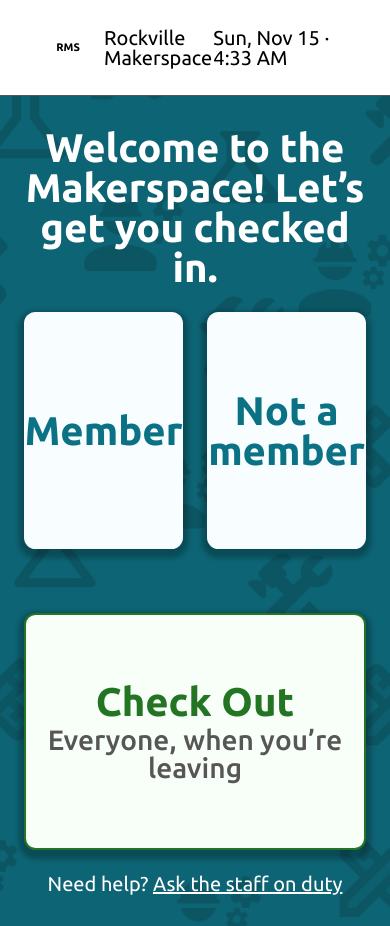
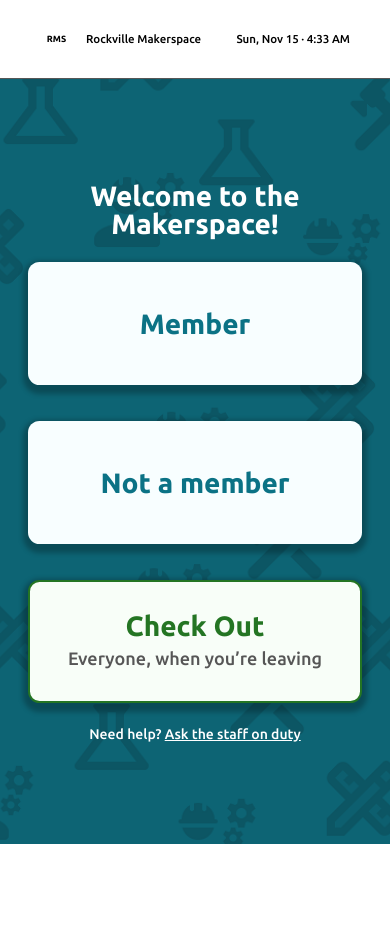
Before and after one commit to Hack4Impact-UMD/rockville-makerspace, a React (Vite) app in the folder packages/frontend/: page / in a window 390 px wide. After the commit the page ends 844 px from the top, so only its background shows below. Built offline with nearby package versions, Linux system fonts and the light colour scheme; no server answers.

Commit message:
mobile UI for home page - scaled eerything down

```diff
--- a/packages/frontend/src/components/layout/Clock.tsx
+++ b/packages/frontend/src/components/layout/Clock.tsx
@@ -23,7 +23,7 @@ export function Clock() {
   return (
     <time
       dateTime={now.toISOString()}
-      className="text-black text-[20px] leading-none"
+      className="text-black text-[11.5px] leading-none font-medium sm:text-[20px] sm:font-normal"
     >
       {dateFormat.format(now)} · {timeFormat.format(now)}
     </time>
--- a/packages/frontend/src/components/layout/Navbar.tsx
+++ b/packages/frontend/src/components/layout/Navbar.tsx
@@ -8,13 +8,17 @@ export function Navbar() {
   });
 
   return (
-    <header className="flex items-center bg-white py-[28px] px-[48px] w-full h-[96px] justify-between border-b border-[#565656]">
-      <nav className="flex items-center gap-[16px] text-black">
+    <header className="flex items-center bg-white py-[23px] px-10 w-full h-[79px] justify-between border-b border-[#565656] sm:py-[28px] sm:px-[48px] sm:h-[96px]">
+      <nav className="flex items-center gap-[13px] text-black sm:gap-[16px]">
         {backTo && <BackArrow to={backTo} />}
-        <div className="flex size-10 shrink-0 items-center justify-center rounded-lg bg-white">
-          <p className="text-[11px] leading-none font-semibold">RMS</p>
+        <div className="flex size-[33px] shrink-0 items-center justify-center rounded-md bg-white sm:size-10 sm:rounded-lg">
+          <p className="text-[9px] leading-none font-semibold sm:text-[11px]">
+            RMS
+          </p>
         </div>
-        <p className="text-[20px] leading-none">Rockville Makerspace</p>
+        <p className="text-[11.5px] leading-none font-medium sm:text-[20px] sm:font-normal">
+          Rockville Makerspace
+        </p>
       </nav>
       <Clock />
     </header>
--- a/packages/frontend/src/components/ui/OptionButton.tsx
+++ b/packages/frontend/src/components/ui/OptionButton.tsx
@@ -46,9 +46,13 @@ export function OptionButton({
     >
       {icon}
       <span className="flex flex-col items-center gap-1 leading-none">
-        <span className={`text-[40px] font-bold ${styles.title}`}>{title}</span>
+        <span
+          className={`text-[28px] font-bold sm:text-[40px] ${styles.title}`}
+        >
+          {title}
+        </span>
         {description ? (
-          <span className="text-[28px] font-medium text-[#565656]">
+          <span className="text-lg font-medium text-[#565656] sm:text-[28px]">
             {description}
           </span>
         ) : null}
--- a/packages/frontend/src/routes/index.tsx
+++ b/packages/frontend/src/routes/index.tsx
@@ -6,16 +6,18 @@ export const Route = createFileRoute("/")({
   component: Home,
 });
 
+/** Phone layout by default; the kiosk (tablet) layout from the `sm` breakpoint up. */
 function Home() {
   const navigate = useNavigate();
 
   return (
-    <div className="flex flex-1 flex-col items-center gap-6 px-6 py-8 text-white sm:px-10">
-      <h1 className="text-center text-[40px] leading-none font-bold">
-        Welcome to the Makerspace! Let’s get you checked in.
+    <div className="flex flex-1 flex-col items-center justify-center gap-6 px-7 py-8 text-white sm:justify-start sm:px-10">
+      <h1 className="text-center text-[28px] leading-none font-bold sm:text-[40px]">
+        Welcome to the Makerspace!
+        <span className="hidden sm:inline"> Let’s get you checked in.</span>
       </h1>
 
-      <div className="grid w-full max-w-[852px] grid-cols-2 grid-rows-[237px_237px] gap-x-6 gap-y-16">
+      <div className="grid w-full max-w-[852px] grid-cols-1 grid-rows-[repeat(3,123px)] gap-y-9 sm:grid-cols-2 sm:grid-rows-[237px_237px] sm:gap-x-6 sm:gap-y-16">
         <OptionButton
           title="Member"
           onClick={() => navigate({ to: "/member-search" })}
@@ -23,13 +25,13 @@ function Home() {
         <OptionButton title="Not a member" />
         <OptionButton
           variant="outlined"
-          className="col-span-2"
+          className="sm:col-span-2"
           title="Check Out"
           description="Everyone, when you’re leaving"
         />
       </div>
 
-      <p className="text-xl leading-none">
+      <p className="text-sm leading-none font-medium sm:text-xl sm:font-normal">
         Need help? <span className="underline">Ask the staff on duty</span>
       </p>
     </div>
```
